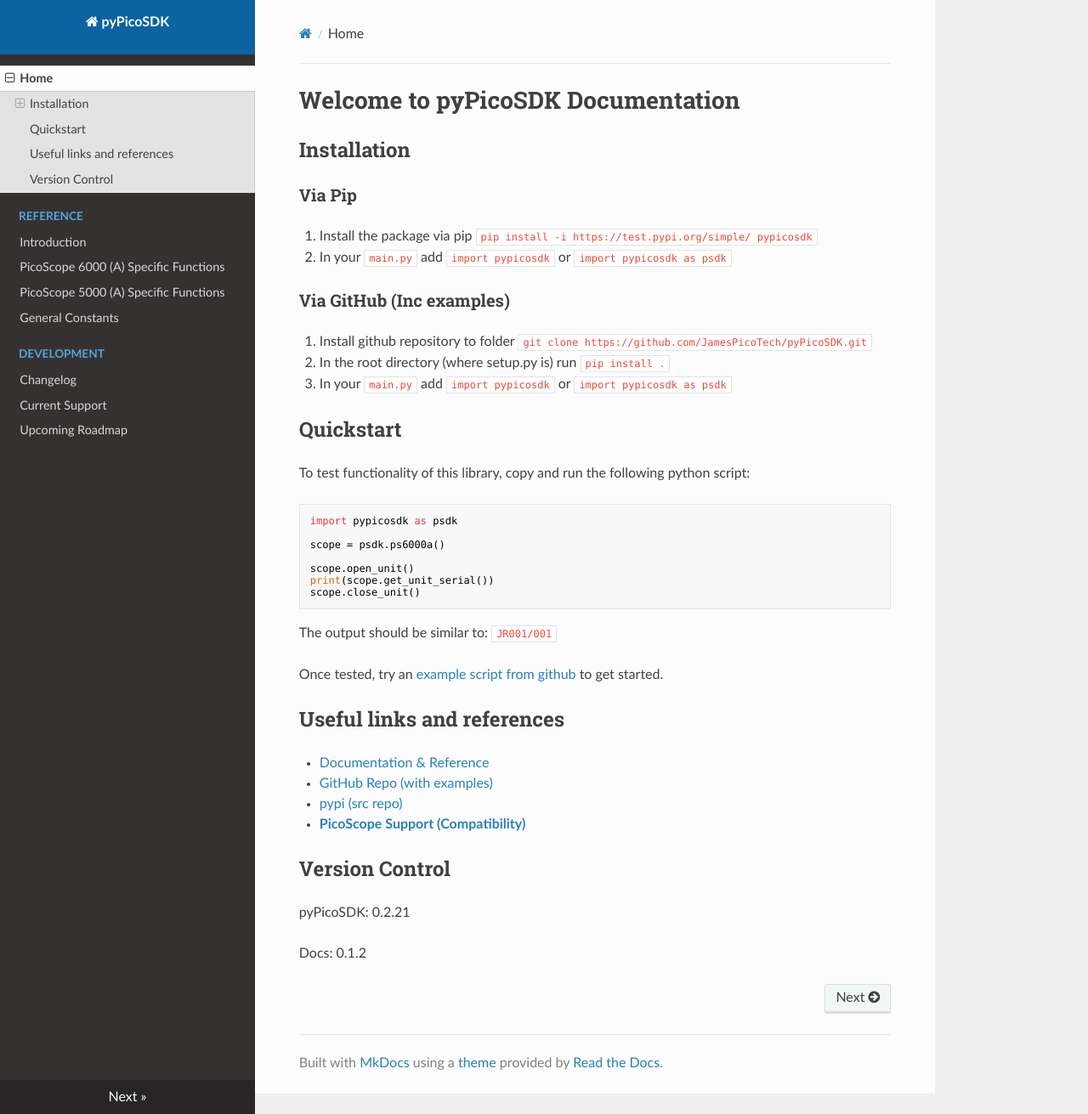
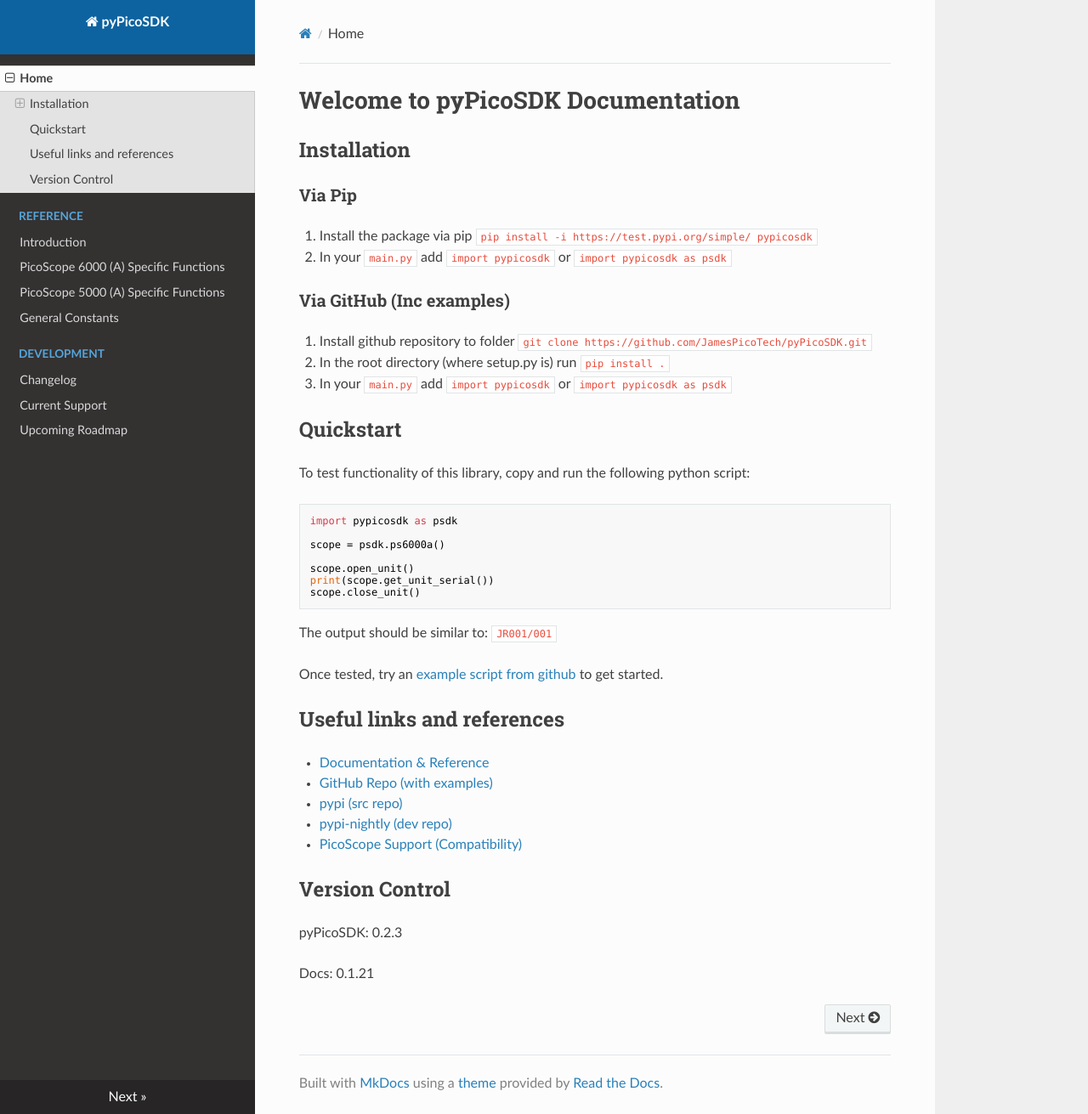
Before and after one commit to picotech/pyPicoSDK, an MkDocs documentation site: the page built from docs/docs/index.md, in a window 1280 px wide and 1311 px high. Shown: the whole window at 85% size. Built offline with MkDocs 1.6.1, drawn with Linux system fonts in a browser that asks for light colours; nearby versions of some CDN libraries.

Commit message:
Update docs

```diff
--- a/docs/docs/index.md
+++ b/docs/docs/index.md
@@ -28,10 +28,11 @@ Once tested, try an [example script from github](https://github.com/JamesPicoTec
 ## Useful links and references
 - [Documentation & Reference](https://jamespicotech.github.io/pyPicoSDK/)
 - [GitHub Repo (with examples)](https://github.com/JamesPicoTech/pyPicoSDK)
-- [pypi (src repo)](https://test.pypi.org/project/pypicosdk/)
-- [**PicoScope Support (Compatibility)**](dev/current.md)
+- [pypi (src repo)](https://pypi.org/project/pypicosdk/)
+- [pypi-nightly (dev repo)](https://pypi.org/project/pypicosdk-nightly/)
+- [PicoScope Support (Compatibility)](https://jamespicotech.github.io/pyPicoSDK/dev/current)
 
 ## Version Control
-pyPicoSDK: 0.2.21
+pyPicoSDK: 0.2.3
 
-Docs: 0.1.2
+Docs: 0.1.21
```
Also changed, not shown: README.md.
